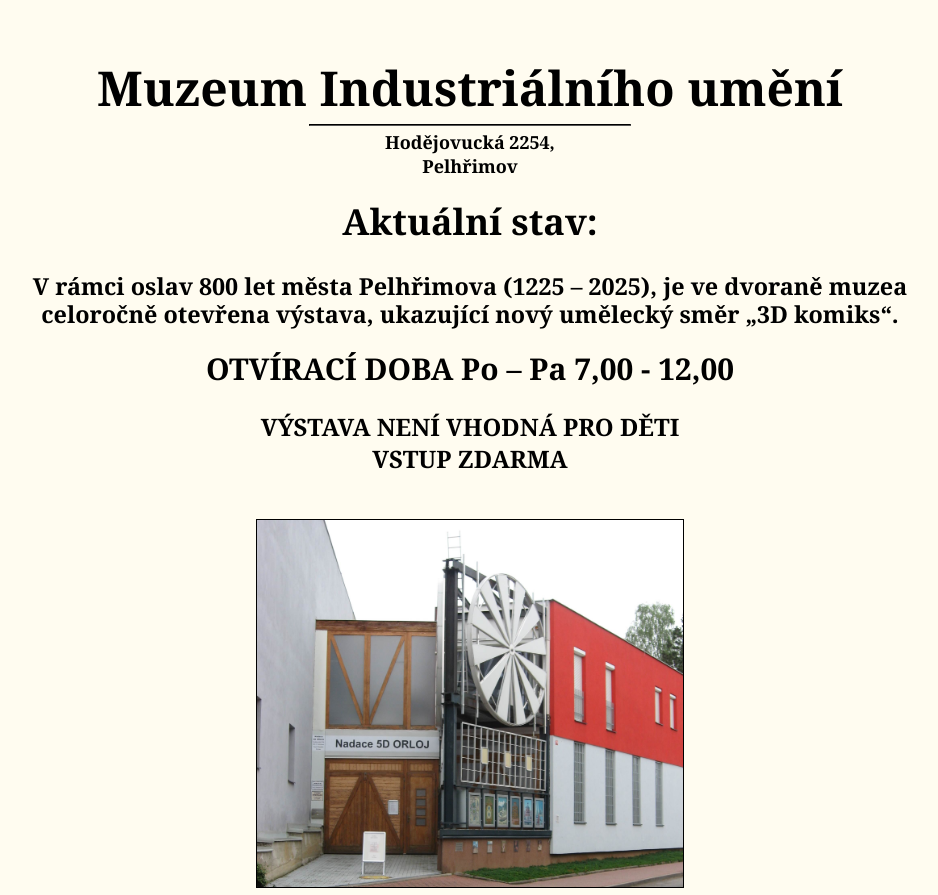
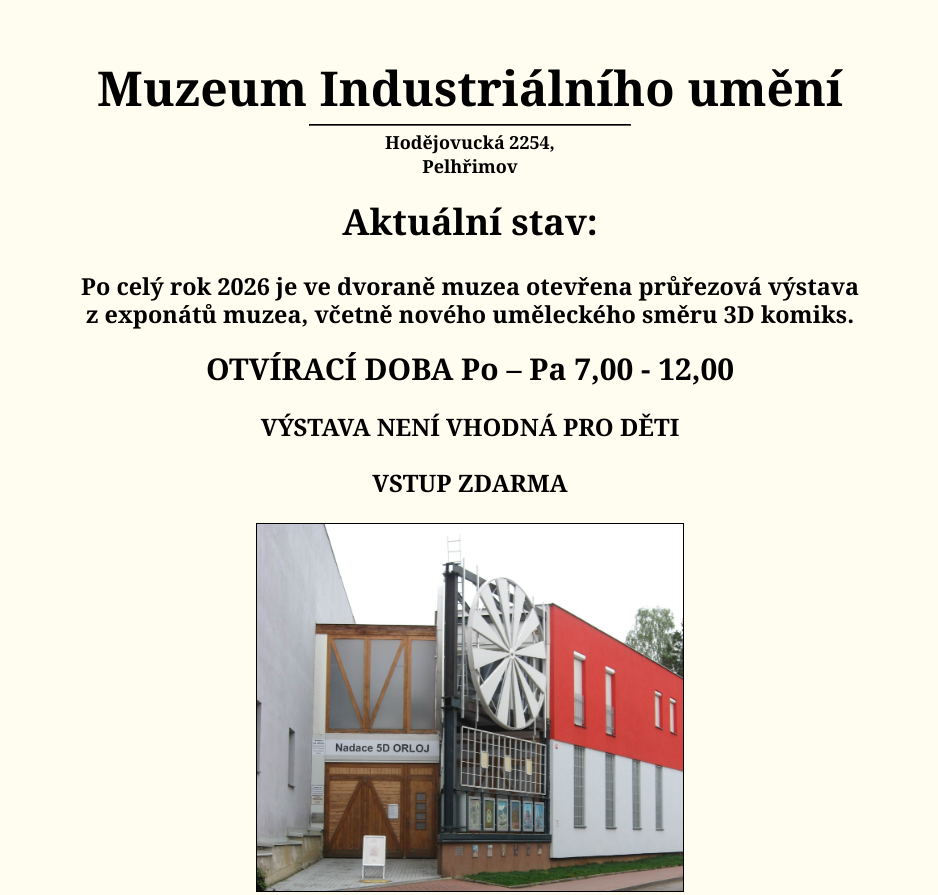
Before and after one commit to Dass33/in-museum, a website: page index.html in a window 1280 px wide. Shown: the top 895 px of the page, without its empty margins (170-1108 px from the left). Drawn offline with Linux system fonts and the light colour scheme.

Commit message:
update of status

```diff
--- a/index.html
+++ b/index.html
@@ -21,8 +21,8 @@
 
     <h2 class="mt-6 text-black text-3xl lg:text-4xl font-bold">
       Aktuální stav:</h2>
-    <h3>V rámci oslav 800 let města Pelhřimova (1225 – 2025), je ve dvoraně muzea<br>
-      celoročně otevřena výstava, ukazující nový umělecký směr „3D komiks“.</h3>
+    <h3>Po celý rok 2026 je ve dvoraně muzea otevřena průřezová výstava<br>
+      z exponátů muzea, včetně nového uměleckého směru 3D komiks.</h3>
 
     <p class="mt-4 mb-0 text-black text-2xl lg:text-3xl font-bold">
       OTVÍRACÍ DOBA Po – Pa 7,00 - 12,00
@@ -30,11 +30,14 @@
 
     <p class="text-black text-1xl lg:text-2xl font-bold">
       VÝSTAVA NENÍ VHODNÁ PRO DĚTI<br>
+    </p>
+
+    <p class="text-black text-1xl lg:text-2xl font-bold">
       VSTUP ZDARMA
     </p>
 
     <img src="src/img/nadace_5D_orloj.JPG"
-      class="w-full sm:w-4/5 md:w-2/3 xl:w-1/3 mx-auto m-10 mt-5 border-black border border-solid"
+      class="w-full sm:w-4/5 md:w-2/3 xl:w-1/3 mx-auto mb-10 border-black border border-solid"
       alt="Nadace 5D orloj"></img>
 
     <p class="sm:w-4/5 md:w-2/3 xl:w-1/2 text-xl md:text-2xl mx-auto px-3">
@@ -43,7 +46,7 @@
       nový umělecký směr 3D komiks.<br><br>
       V muzeu se tak nachází nejstarší exponát z kategorie designu, z roku 1820,
       pomůcky pro léčení vaginismu, stejně tak jako exponáty ze současnosti.
-      Vůbec nejstarším exponátem je torzo přírodního samorostu, hraničního
+      Vůbec nejstarším exponátem je umělecky zpracované torzo přírodního samorostu, hraničního
       stromu, z roku 1653, vysokého cca 2,5m, pocházejícího z „Vlčiny“.<br><br>
       Nejrozměrnější jsou sochy v životní velikosti, jako například sousoší „Světová
       finanční krize 2008“, „Vojáci OSN při bojovém nasazení“, „Ohrožení
```
